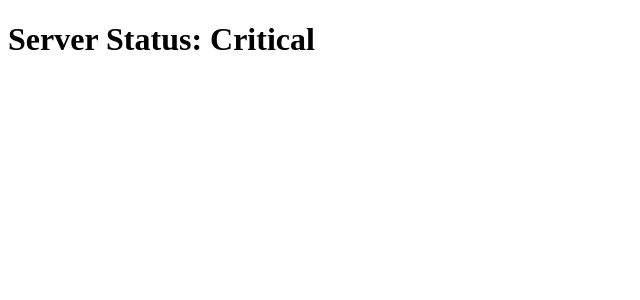
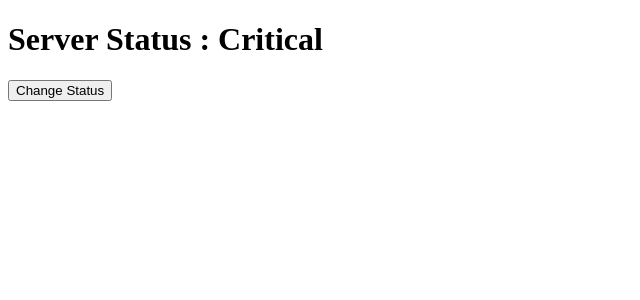
Before and after one commit to woobaik/vue_practice, a Vue app: page / in a window 1280 px wide. Shown: the top 300 px of the page, without its empty margins (0-640 px from the left). Built offline with nearby package versions, Linux system fonts and the light colour scheme.

Commit message:
Change status

```diff
--- a/src/App.vue
+++ b/src/App.vue
@@ -1,15 +1,21 @@
 <template>
-  <h1>Server Status: {{ status }} </h1>
+  <div>
+    <home></home>
+  </div>
 
 </template>
 
 <script>
+import Home from './components/Home'
 export default {
   name: 'app',
   data: function() {
     return {
       status: 'Critical'
     }
+  },
+  components: {
+    'home': Home
   }
 }
 </script>
--- a/src/components/Home.vue
+++ b/src/components/Home.vue
@@ -1,6 +1,7 @@
 <template>
    <div>
-       {{ status  }}
+       <h1>Server Status : {{ status }}</h1>
+       <button @click="changeStatus">Change Status</button>
    </div>
 </template>
 
@@ -9,6 +10,11 @@ export default {
     data: function() {
         return {
             status: 'Critical'
+        }
+    },
+    methods: {
+        changeStatus: function() {
+            this.status = 'Running'
         }
     }
 }
```
